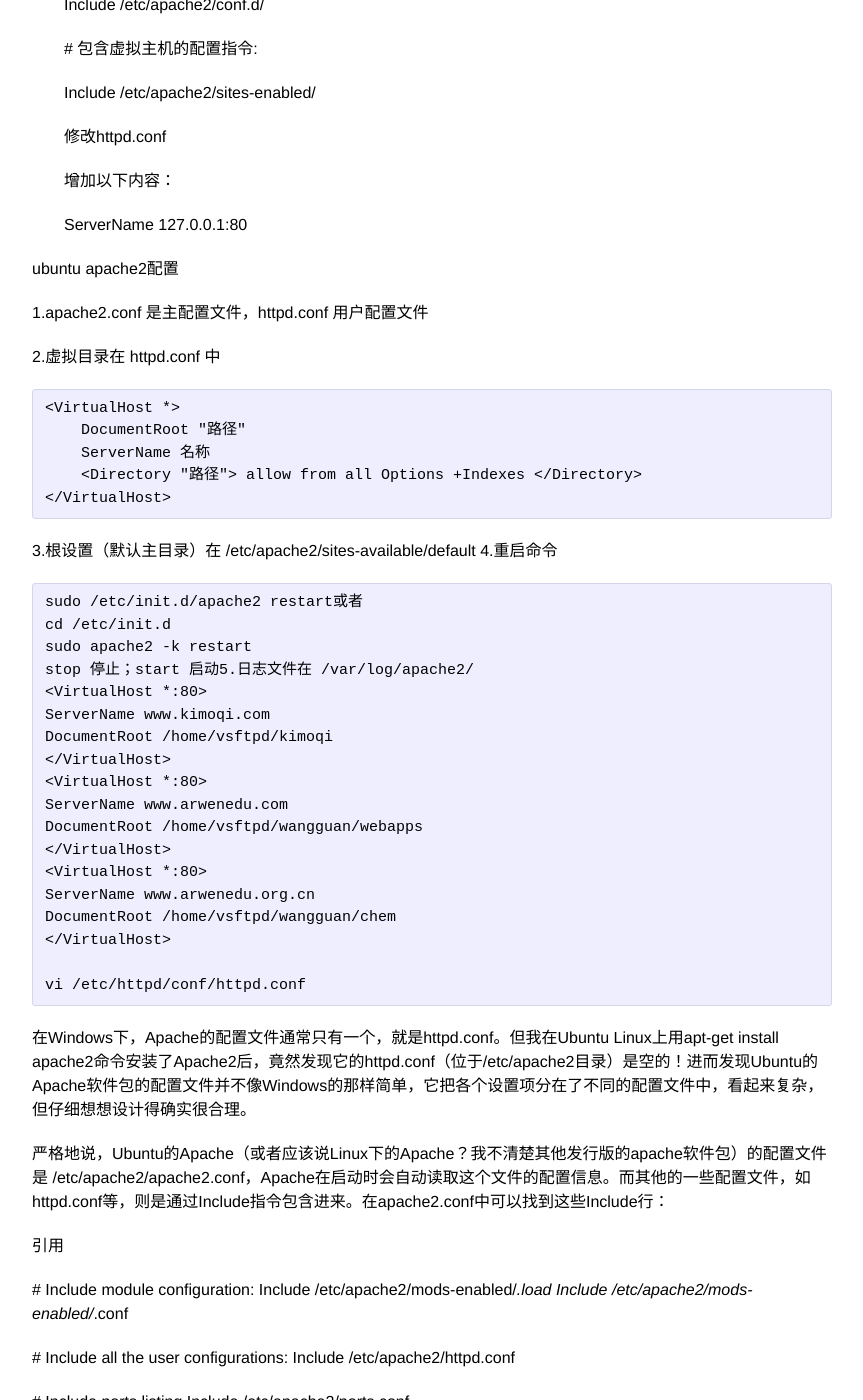
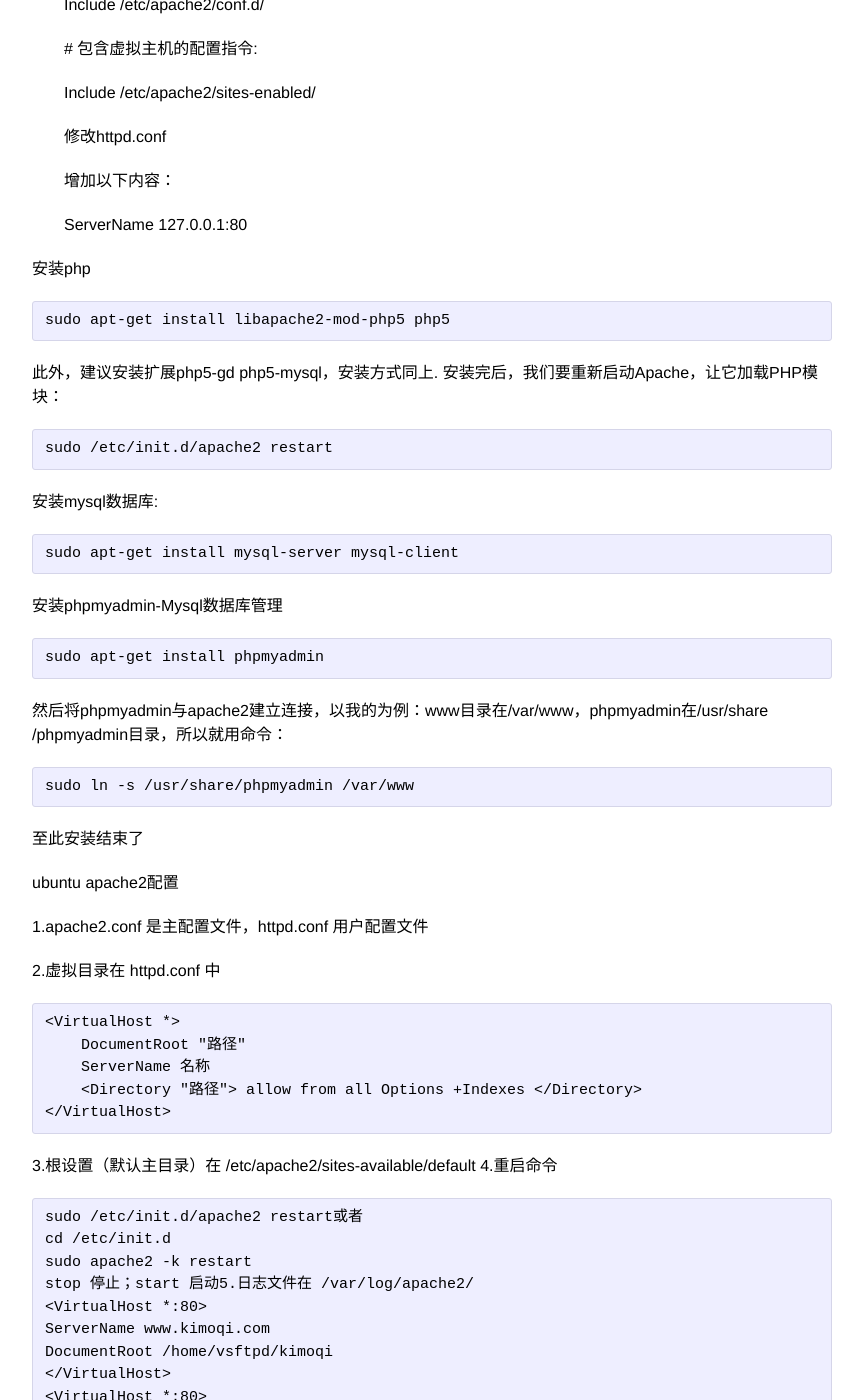
Before and after one commit to haifun/haifun.github.io, a Jekyll site: the page built from _posts/2014-09-19-ubuntu-server-apache.md, in a window 1280 px wide and 1400 px high, scrolled down 1133 px. Shown: the whole window, without its empty margins (208-1071 px from the left). Built offline with Jekyll 4.4.1, drawn with Linux system fonts in a browser that asks for light colours; some of the changed text lies outside the part shown.

Commit message:
add php mysql
add php mysql

```diff
--- a/_posts/2014-09-19-ubuntu-server-apache.md
+++ b/_posts/2014-09-19-ubuntu-server-apache.md
@@ -1,6 +1,6 @@
 ---
 layout: post
-title:  "ubuntu server apache"
+title:  "ubuntu server apache php mysql"
 date:   2014-09-19 10:36:52
 categories: git
 ---
@@ -58,6 +58,31 @@ categories: git
 　　增加以下内容：
 
 　　ServerName 127.0.0.1:80
+
+安装php
+
+    sudo apt-get install libapache2-mod-php5 php5
+
+此外，建议安装扩展php5-gd php5-mysql，安装方式同上.
+安装完后，我们要重新启动Apache，让它加载PHP模块：
+
+    sudo /etc/init.d/apache2 restart
+
+安装mysql数据库:
+
+    sudo apt-get install mysql-server mysql-client
+
+
+安装phpmyadmin-Mysql数据库管理
+
+    sudo apt-get install phpmyadmin
+
+然后将phpmyadmin与apache2建立连接，以我的为例：www目录在/var/www，phpmyadmin在/usr/share /phpmyadmin目录，所以就用命令：
+
+    sudo ln -s /usr/share/phpmyadmin /var/www
+
+
+至此安装结束了
 
 
 ubuntu apache2配置
```
